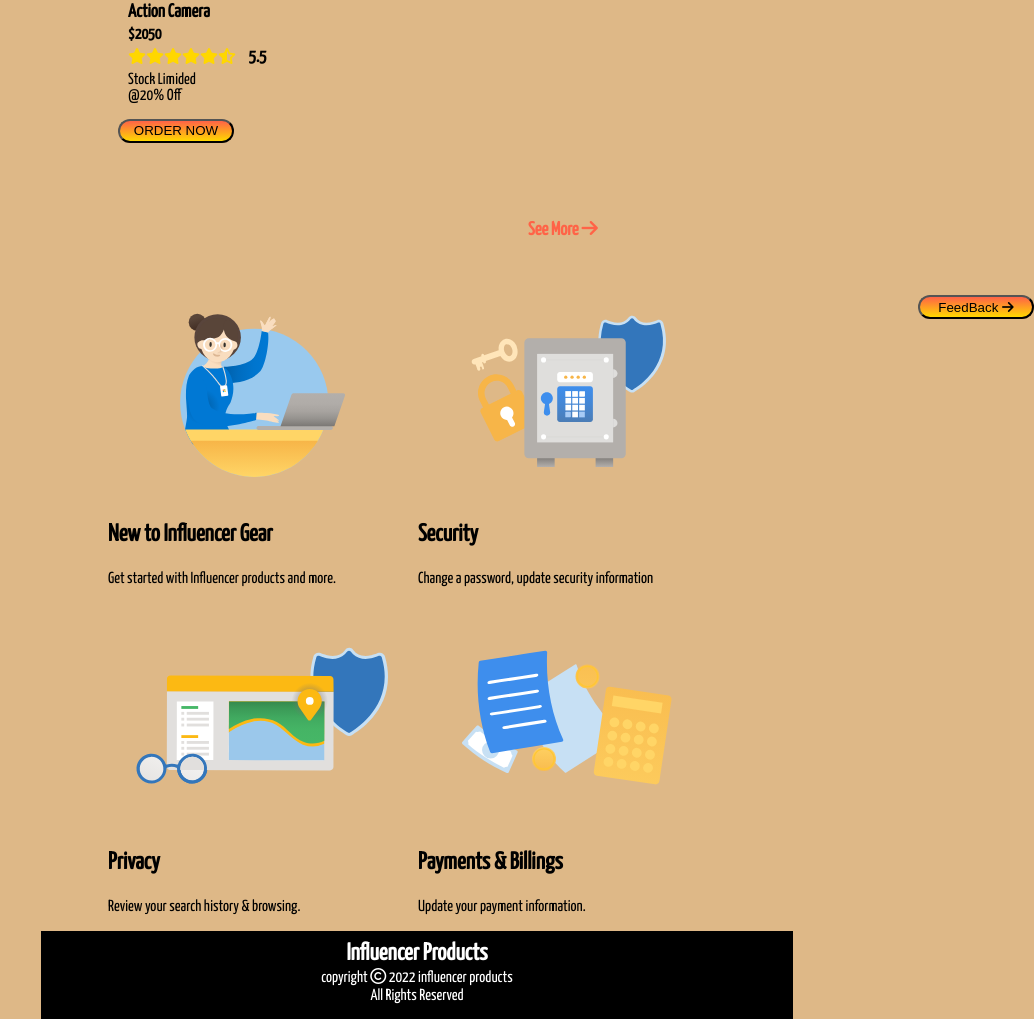
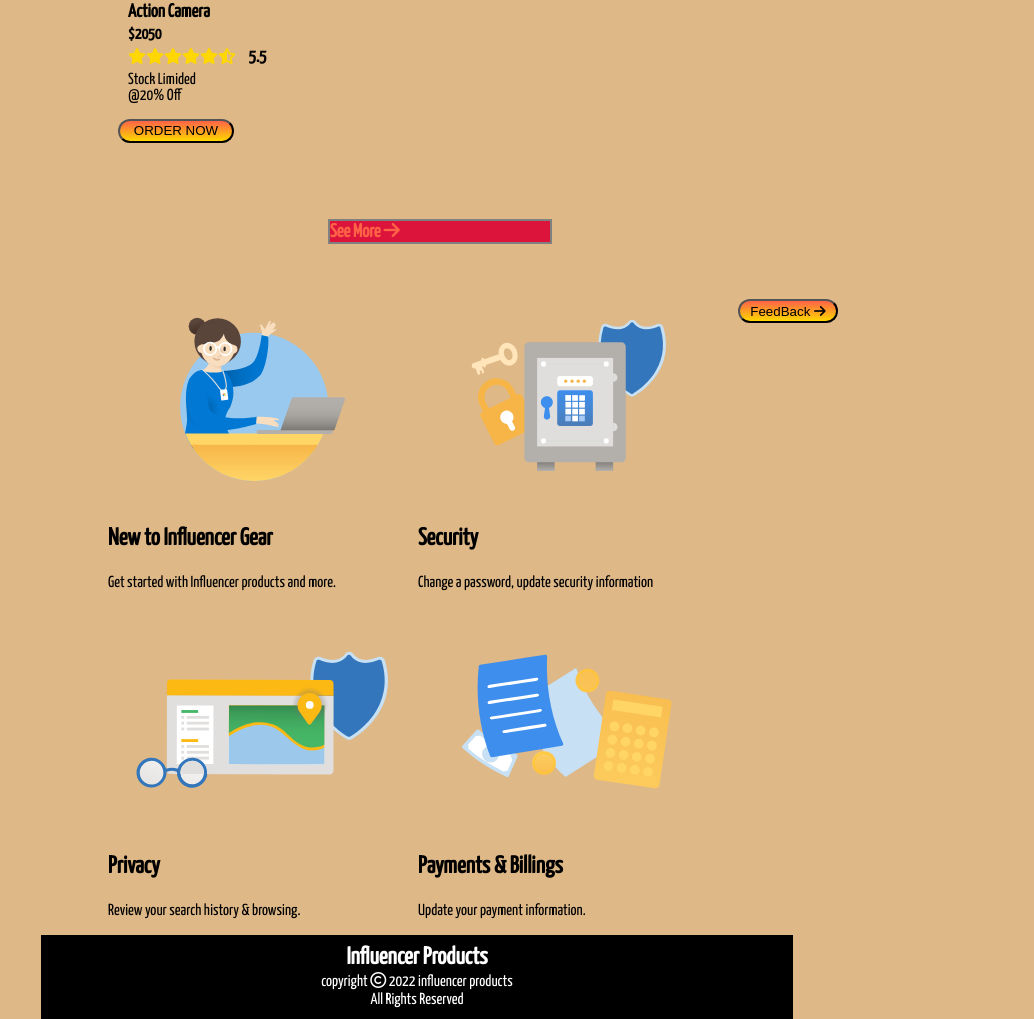
Before and after one commit to hasansharif819/influencer-gear, a plain HTML site: page index.html in a window 768 px wide. Shown: the part 3156-4175 px from the top of the page, 1034 px wide, since content can reach past the window. Drawn offline with Linux system fonts and the light colour scheme.

Commit message:
added tab responsive version

```diff
--- a/styles/styles1.css
+++ b/styles/styles1.css
@@ -169,7 +169,7 @@ color: tomato;
     font-size: 1.5em;
 }
 .feedback{
-    margin-left: 1100px;
+    margin-left: right;
     margin-top: 50px;
     margin-bottom: 20px;
 }
@@ -242,6 +242,7 @@ footer{
 @media (min-width: 689px) and (max-width: 992px) {
     body{
         background-color: burlywood;
+        position: relative;
     }
     .home-icon{
         display: flex;
@@ -269,15 +270,20 @@ footer{
         grid-template-columns: repeat(2, 1fr);
     }
     .see-more{
-        margin-left: 400px;
+        margin-left: 200px;
+        background-color: crimson;
+        border: 2px solid gray;
     }
-    .feedback{
-        margin-left: 200px;
-    }
+
     .extra-section{
         display: grid;
         grid-template-columns: repeat(2, 1fr);
         margin-left: 0;
     }
+    .feedback{
+        width: 100px;
+        justify-content: right, bottom (0, 0);
+        j
+    }
 
 }
```
